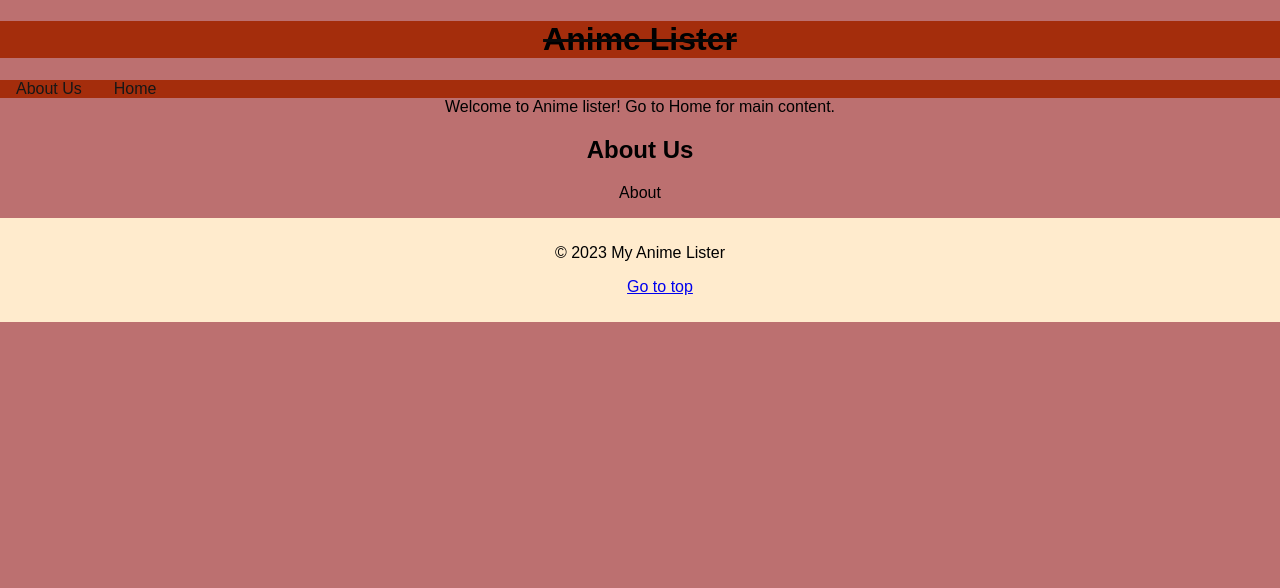
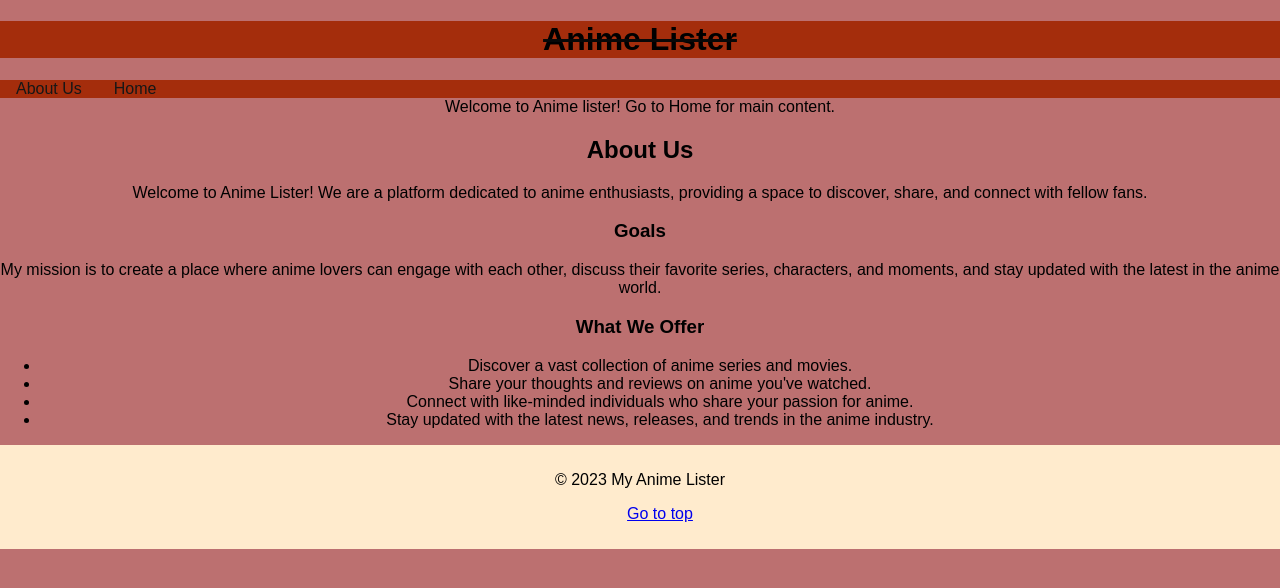
Before and after one commit to Midsnow605/flatiron-phase-2-react-project-frontend, a React (Vite) app: page /About in a window 1280 px wide. Shown: the top 588 px of the page. Built offline with nearby package versions, Linux system fonts and the light colour scheme.

Commit message:
updated About

```diff
--- a/src/pages/About.jsx
+++ b/src/pages/About.jsx
@@ -4,9 +4,27 @@ const About = () => {
   return (
     <div>
       <h2>About Us</h2>
-      <p>About</p>
+      <p>
+        Welcome to Anime Lister! We are a platform dedicated to anime enthusiasts, providing a space to discover,
+        share, and connect with fellow fans.
+      </p>
+
+      <h3> Goals </h3>
+      <p>
+        My mission is to create a place where anime lovers can engage with each other, discuss their
+        favorite series, characters, and moments, and stay updated with the latest in the anime world.
+      </p>
+
+      <h3>What We Offer</h3>
+      <ul>
+        <li>Discover a vast collection of anime series and movies.</li>
+        <li>Share your thoughts and reviews on anime you've watched.</li>
+        <li>Connect with like-minded individuals who share your passion for anime.</li>
+        <li>Stay updated with the latest news, releases, and trends in the anime industry.</li>
+      </ul>
+
     </div>
   );
-}
+};
 
 export default About;
```
